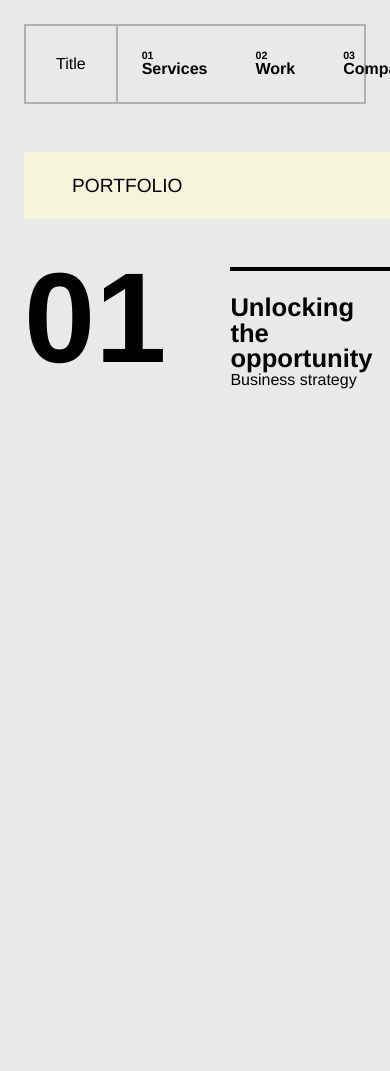
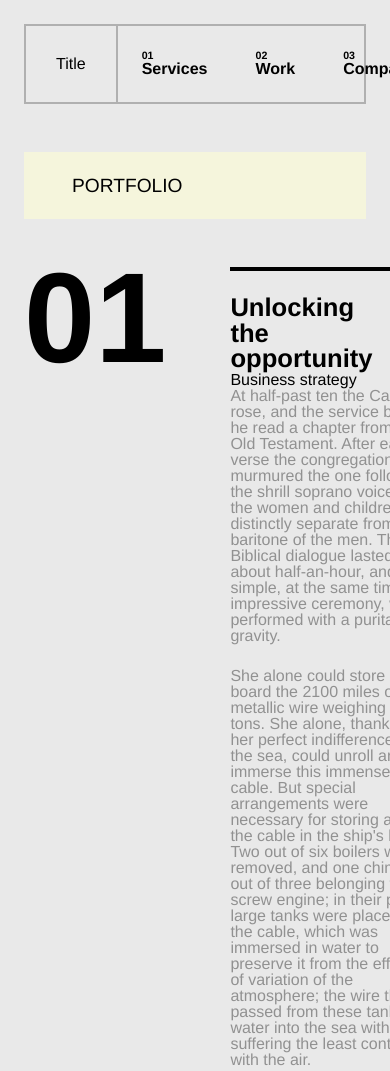
Before and after one commit to fabricegeib/sam, a plain HTML site: page index.html in a window 390 px wide. Shown: the top 1071 px of the page. Drawn offline with Linux system fonts and the light colour scheme.

Commit message:
updates style.css

```diff
--- a/style.css
+++ b/style.css
@@ -168,8 +168,12 @@ body {
 
 @media screen and (max-width: 1000px) {
   #main {
-    width: 100%;
+    width: auto;
     margin: 0 24px;
+  }
+
+  .article_content {
+    flex-direction: column;
   }
 }
 
```
